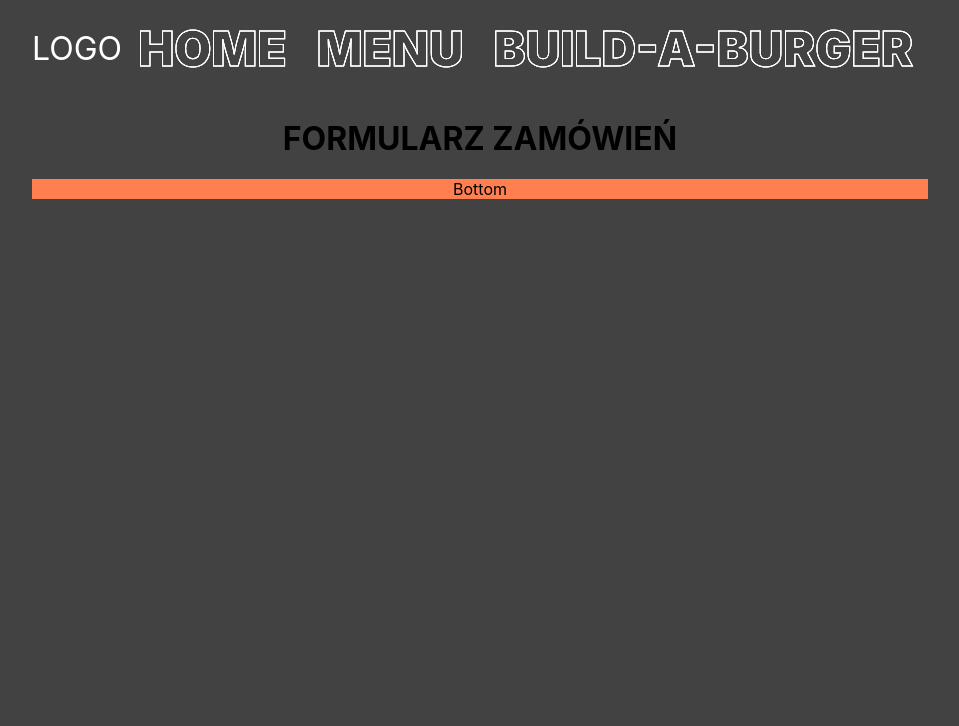
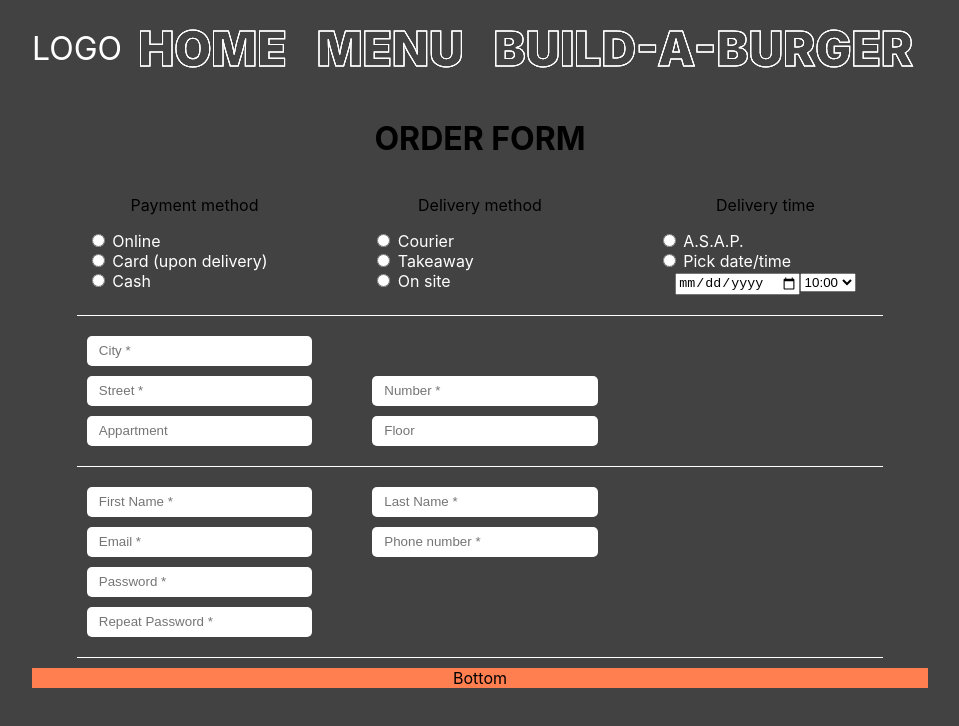
Before and after one commit to KrzysztofLesny/burger, a React (Create React App) app: page /order in a window 1280 px wide. Shown: the top 726 px of the page, without its empty margins (160-1119 px from the left). Built offline with nearby package versions, Linux system fonts and the light colour scheme.

Commit message:
form
added fom fields w/ basic style

```diff
--- a/src/components/Main.js
+++ b/src/components/Main.js
@@ -98,8 +98,10 @@ class Main extends Component {
 
     removeFromBurger = (id) => {
         const burger = this.state.burger.filter(item => item.id !== id);
+        const burgerFinished = false;
         this.setState ({
-            burger
+            burger,
+            burgerFinished
         })
     }
 
@@ -113,18 +115,32 @@ class Main extends Component {
                         addToBurger={this.addToBurger}
                     />
                     {!this.state.burgerFinished ?
+                    <div>
                         <button
-                        className="SideNav__Button-Finish"
+                            className="SideNav__Button SideNav__Button-Finish"
                             onClick={() => this.addToBurger(`bunTop`)}
                         >
                             Finish
                         </button>
+                    </div>
                     :
-                    <Link to="/order">
-                        <button className="SideNav__Button-Finish">
+                    <div>
+                        <button
+                            className="SideNav__Button SideNav__Button-Finish"
+                            onClick={() => this.removeFromBurger(this.state.burger.length-1)}
+                        >
+                            Actually, not finished yet
+                        </button>
+
+                        {/* zmienić na dodać do koszyka */}
+                        <Link
+                            to="/order"
+                            className="SideNav__Link"
+                            data-text="Order"
+                        >
                             Order
-                        </button>
                         </Link>
+                    </div>
                     }
                 </div>
                 <div className="Right">
--- a/src/components/Navigation.js
+++ b/src/components/Navigation.js
@@ -3,7 +3,7 @@ import { NavLink } from 'react-router-dom';
 import './styles/Navigation.scss';
 
 const navs = [
-    {name: "home", path: "/"},
+    {name: "home", path: "/", exact: true},
     {name: "menu", path: "/menu"},
     {name: "build-a-burger", path: "/build-a-burger"}
 ];
@@ -12,14 +12,16 @@ const navs = [
 
 const Navigation = () => {
 
-    const menu = navs.map((item) => (
-        <li key="item.name" className="Menu__Btn">
+    const menu = navs.map((nav) => (
+        <li key={nav.name} className="Menu__Btn">
             <NavLink
                 className="Menu__Link"
-                to={item.path}
-                data-text={item.name}
+                to={nav.path}
+                exact={nav.exact}
+                data-text={nav.name}
+                activeClassName="Menu__Link-Active"
             >
-                {item.name}
+                {nav.name}
             </NavLink>
         </li>
     ))
@@ -29,6 +31,8 @@ const Navigation = () => {
             <div className="Nav__Logo">LOGO</div>
             <ul className="Nav__Menu">
                 {menu}
+
+            {/* dodać koszyk */}
             </ul>
         </div>
     );
--- a/src/components/OrderForm.js
+++ b/src/components/OrderForm.js
@@ -1,11 +1,101 @@
-import React from 'react';
+import React, { Component } from 'react';
+import "./styles/OrderForm.scss";
 
-const OrderFrom = () => {
-    return (
-        <div className="OrderForm">
-            <h1>FORMULARZ ZAMÓWIEŃ</h1>
-        </div>
-     );
+const deliveryTimeOptions = () => {
+    let arr = [];
+    for (let i = 10; i < 21; i++) {
+        for(let j=0; j<4; j++) {
+            arr.push(i + ":" + (j===0 ? "00" : 15*j) );
+        }
+    }
+    return arr;
+};
+
+class OrderFrom extends Component {
+    state = {
+        userFirstName: ``,
+        userLastName:``,
+        userEmail:``
+    }
+
+
+
+    render() {
+
+        const timeOptions = deliveryTimeOptions();
+        const selectOptions = timeOptions.map(option => (
+            <option key={option} value={option}>{option}</option>
+        ));
+
+        return (
+            <div className="OrderFormContainer">
+                <h1>ORDER FORM</h1>
+                <form className="OrderForm">
+                    <div className="OrderForm__Row">
+                        <div className="FormElements">
+                            <p>Payment method</p>
+                            <label className="FormElements__Radio">
+                                <input type="radio" name="paymentMethod" value="online"/> Online
+                            </label>
+                            <label className="FormElements__Radio">
+                                <input type="radio" name="paymentMethod" value="card"/> Card (upon delivery)
+                                </label>
+                            <label className="FormElements__Radio">
+                                <input type="radio" name="paymentMethod" value="cash"/> Cash
+                            </label>
+                        </div>
+
+                        <div className="FormElements">
+                            <p>Delivery method</p>
+                            <label className="FormElements__Radio">
+                                <input type="radio" name="deliveryMethod" value="online"/> Courier
+                            </label>
+                            <label className="FormElements__Radio">
+                                <input type="radio" name="deliveryMethod" value="card"/> Takeaway
+                                </label>
+                            <label className="FormElements__Radio">
+                                <input type="radio" name="deliveryMethod" value="cash"/> On site
+                            </label>
+                        </div>
+
+                        <div className="FormElements">
+                            <p>Delivery time</p>
+                            <label className="FormElements__Radio">
+                                <input type="radio" name="deliveryTime" value="asap"/> A.S.A.P.
+                            </label>
+                            <label className="FormElements__Radio">
+                                <input type="radio" name="deliveryTime" value="future"/> Pick date/time
+                                </label>
+                            <input type="date" name="deliveryTimeDate" placeholder="Date"/>
+                            <select name="deliveryTimeOption">
+                                    {selectOptions}
+                            </select>
+                        </div>
+                    </div>
+
+                    <div className="OrderForm__Row">
+                        <input className="FormElements__Element FormElements__Element-wide" type="text" placeholder="City *" name="city"/>
+                        <input  className="FormElements__Element" type="text" placeholder="Street *" name="street"/>
+                        <input className="FormElements__Element FormElements__Element-right" type="text" placeholder="Number *" name="number"/>
+                        <input className="FormElements__Element" type="text" placeholder="Appartment" name="appartment"/>
+                        <input className="FormElements__Element FormElements__Element-right" type="text" placeholder="Floor" name="floor"/>
+                    </div>
+
+                    <div className="OrderForm__Row">
+                        <input className="FormElements__Element" type="text" placeholder="First Name *" name="userFirstName"/>
+                        <input className="FormElements__Element FormElements__Element-right" type="text" placeholder="Last Name *" name="userLastName"/>
+                        <input className="FormElements__Element" type="email" placeholder="Email *" name="userEmail"/>
+                        <input className="FormElements__Element FormElements__Element-right" type="tel" placeholder="Phone number *" name="userPhone" />
+
+
+
+                        <input className="FormElements__Element" type="password" placeholder="Password *" name="userPassword"/>
+                        <input className="FormElements__Element" type="password" placeholder="Repeat Password *" name="userRepeatPassword"/>
+                    </div>
+                </form>
+            </div>
+        );
+    }
 }
 
 export default OrderFrom;
--- a/src/components/styles/Main.scss
+++ b/src/components/styles/Main.scss
@@ -8,6 +8,8 @@
     background-color: lightgreen;
 
     &__Buttons {
+        margin: 0 auto;
+        width: 80%;
         display: grid;
         grid-template-columns: 1fr 1fr 1fr;
     }
@@ -15,19 +17,60 @@
     &__Button {
         cursor: pointer;
         background-color: palegoldenrod;
-        width: 125px;
         padding: 10px;
         margin: 10px 0;
 
         &-Finish {
             cursor: pointer;
             background-color: paleturquoise;
-            width: 100%;
+            width: 80%;
             padding: 10px;
             margin: 10px 0;
         }
     }
 
+    &__Link {
+        margin: 50px auto 0;
+        list-style-type: none;
+        font-size: 3em;
+        font-weight: 900;
+        line-height: 1.2em;
+        text-transform: uppercase;
+        text-decoration: none;
+        position: relative;
+        display: inline-block;
+        color: transparent;
+        -webkit-text-stroke: 1px white;
+
+        &:hover {
+            color: white;
+            -webkit-text-stroke: 1px black;
+            transition: 0.5s;
+
+            &::before {
+                color: red;
+                z-index: 1;
+                -webkit-text-stroke: 1px black;
+                transform: translate(5px, -5px);
+            }
+
+            &::after {
+                color: cyan;
+                z-index: 1;
+                -webkit-text-stroke: 1px black;
+                transform: translate(10px, -10px);
+            }
+        }
+
+        &::before,
+        &::after{
+            content: attr(data-text);
+            position: absolute;
+            top: 0;
+            left: 0;
+            transition: 0.5s;
+        }
+    }
 }
 
 .Burger {
--- a/src/components/styles/Navigation.scss
+++ b/src/components/styles/Navigation.scss
@@ -36,17 +36,51 @@
         color: transparent;
         -webkit-text-stroke: 1px white;
 
-
+        &-Active {
+            color: white;
+            -webkit-text-stroke: 1px black;
+            &::before,
+            &::after{
+                content: attr(data-text);
+                position: absolute;
+                top: 0;
+                left: 0;
+                -webkit-text-stroke: 1px black;
+            }
+            &::before {
+                color: red;
+                z-index: 1;
+                transform: translate(5px, -5px);
+            }
+            &::after {
+                color: cyan;
+                z-index: 1;
+                transform: translate(10px, -10px);
+            }
         }
 
-    &__Link:hover {
+        &:hover {
             color: white;
             -webkit-text-stroke: 1px black;
             transition: 0.5s;
+
+            &::before {
+                color: red;
+                z-index: 1;
+                -webkit-text-stroke: 1px black;
+                transform: translate(5px, -5px);
             }
 
-    &__Link::before,
-    &__Link::after{
+            &::after {
+                color: cyan;
+                z-index: 2;
+                -webkit-text-stroke: 1px black;
+                transform: translate(10px, -10px);
+            }
+        }
+
+        &::before,
+        &::after{
             content: attr(data-text);
             position: absolute;
             top: 0;
@@ -54,17 +88,5 @@
             transition: 0.5s;
         }
 
-    &__Link:hover::before {
-        color: red;
-        z-index: 1;
-        -webkit-text-stroke: 1px black;
-        transform: translate(5px, -5px);
-    }
-
-    &__Link:hover::after {
-        color: cyan;
-        z-index: 1;
-        -webkit-text-stroke: 1px black;
-        transform: translate(10px, -10px);
     }
 }
--- /dev/null
+++ b/src/components/styles/OrderForm.scss
@@ -0,0 +1,44 @@
+.OrderFormContainer {
+    width: 100%;
+    display: grid;
+}
+
+.OrderForm {
+    margin: 0 auto;
+    width: 90%;
+
+    &__Row {
+        display: grid;
+        gap: 0 50px;
+        grid-template-columns: 1fr 1fr 1fr;
+        padding-bottom: 20px;
+        margin-bottom: 10px;
+        border-bottom: 1px solid white;
+    }
+}
+
+.FormElements {
+
+    &__Radio {
+        display: block;
+        text-align: left;
+        padding-left: 10px;
+        color: white;
+    }
+
+    &__Element {
+        grid-column: 1 / 2;
+        box-sizing: border-box;
+        display: inline-block;
+        text-align: left;
+        height: 30px;
+        border-radius: 5px;
+        margin: 10px 0 0 10px;
+        padding-left: 10px;
+        border: 2px solid transparent;
+
+        &-right {
+            grid-column: 2 / 3;
+        }
+    }
+}
```
Lines whose indentation alone changed are shown as unchanged.
